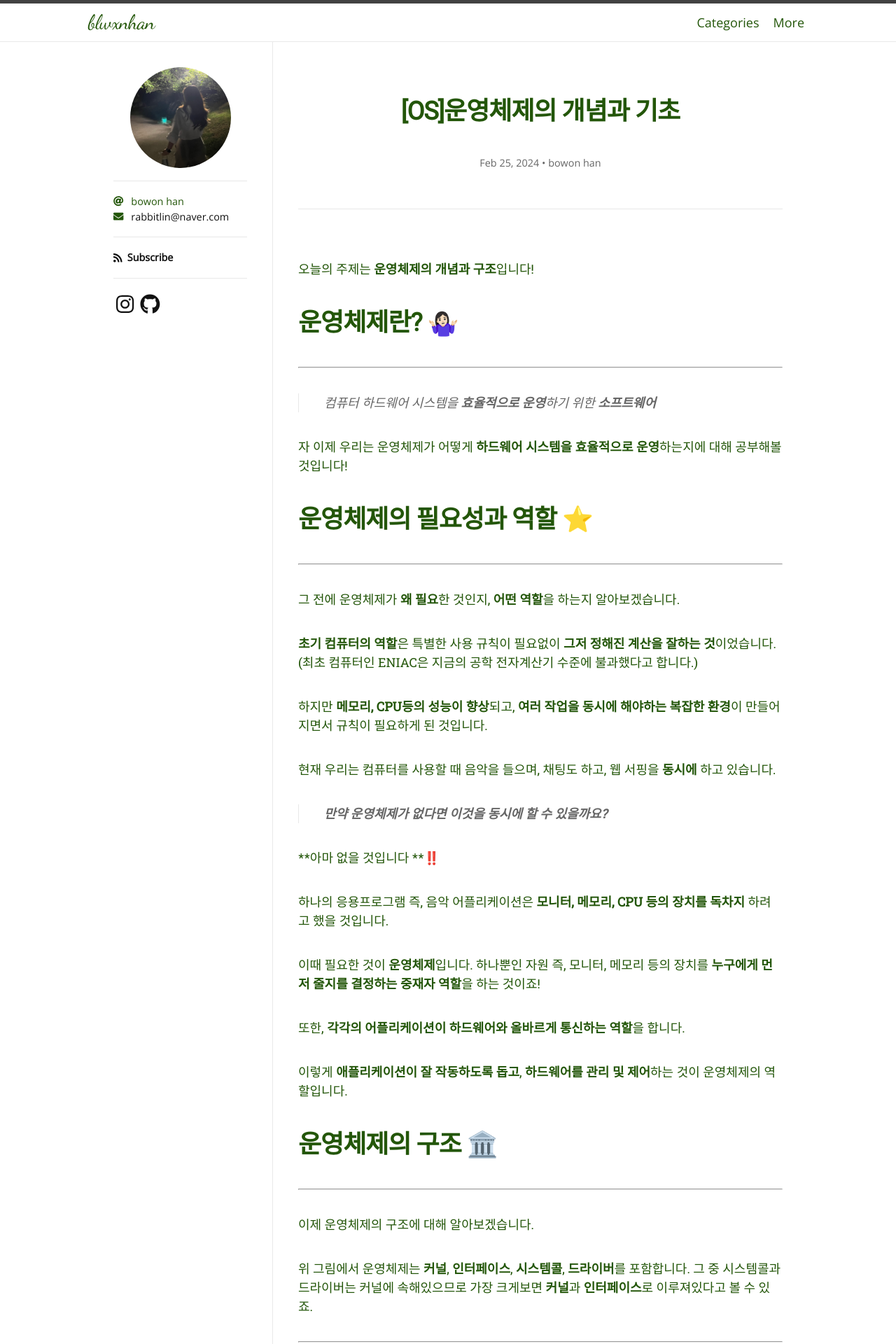
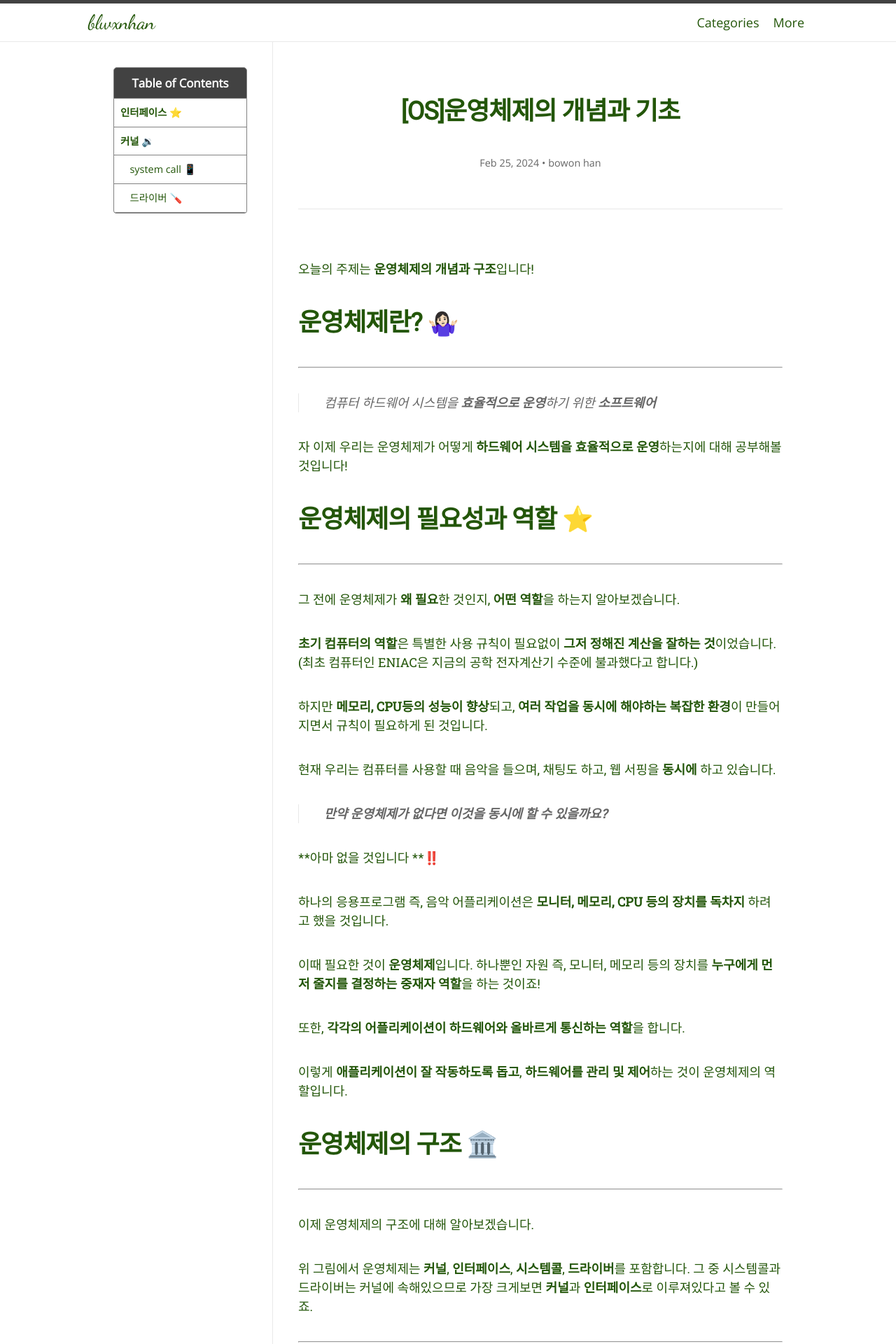
Before and after one commit to blwxnhan/blwxnhan.github.io, a Jekyll site: the page built from _posts/2024-02-25-operating-system-basic.md, in a window 1280 px wide. Shown: the top 1920 px of the page at 70% size. Built offline with Jekyll 4.4.1, drawn with Linux system fonts in a browser that asks for light colours; nearby versions of some CDN libraries; some web fonts are replaced; some of the changed lines change nothing that is shown.

Commit message:
toc 활성화

```diff
--- a/_posts/2024-02-25-operating-system-basic.md
+++ b/_posts/2024-02-25-operating-system-basic.md
@@ -1,6 +1,6 @@
 ---
 layout: post
-# toc: true
+toc: true
 title: "[OS]운영체제의 개념과 기초"
 categories: CS
 tags: [CS, 운영체제]
@@ -160,21 +160,3 @@ system call은 user 모드와 kernel 모드를 연결하고..
 ***
 **▶조성호. 『쉽게 배우는 운영체제』. 한빛 아카데미, 2018.**
 **인프런 / 널널한 개발자의 운영체제 강의 **
-
-
-### Tables
-
-Title 1               | Title 2               | Title 3               | Title 4
---------------------- | --------------------- | --------------------- | ---------------------
-lorem                 | lorem ipsum           | lorem ipsum dolor     | lorem ipsum dolor sit
-lorem ipsum dolor sit | lorem ipsum dolor sit | lorem ipsum dolor sit | lorem ipsum dolor sit
-lorem ipsum dolor sit | lorem ipsum dolor sit | lorem ipsum dolor sit | lorem ipsum dolor sit
-lorem ipsum dolor sit | lorem ipsum dolor sit | lorem ipsum dolor sit | lorem ipsum dolor sit
-
-
-Title 1 | Title 2 | Title 3 | Title 4
---- | --- | --- | ---
-lorem | lorem ipsum | lorem ipsum dolor | lorem ipsum dolor sit
-lorem ipsum dolor sit amet | lorem ipsum dolor sit amet consectetur | lorem ipsum dolor sit amet | lorem ipsum dolor sit
-lorem ipsum dolor | lorem ipsum | lorem | lorem ipsum
-lorem ipsum dolor | lorem ipsum dolor sit | lorem ipsum dolor sit amet | lorem ipsum dolor sit amet consectetur
--- a/_sass/hamilton/skins/daylight.scss
+++ b/_sass/hamilton/skins/daylight.scss
@@ -1,4 +1,5 @@
 $text-color:            #235609 !default;
+$text-post-color:       #111 !default;
 $text-color-light:      #666 !default;
 $background-color:      #fff !default;
 $code-background-color: #f8f8f8 !default;
```
